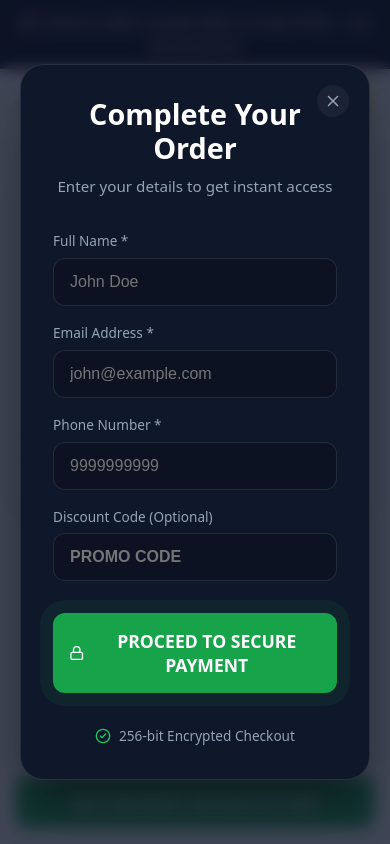
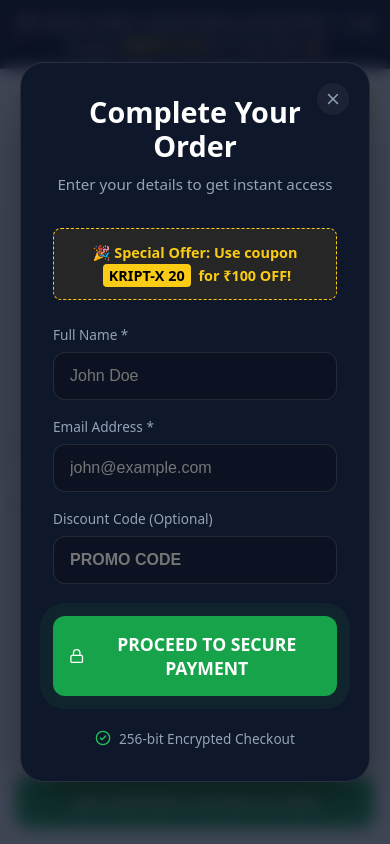
Before and after one commit to Pratham-091/kript-x, a React (Vite) app: page / in a window 390 px wide. Both pictures are taken after a click on the button "Get Access". Shown: the top 844 px of the page. Built offline with nearby package versions, Linux system fonts and the light colour scheme; no server answers; a web font is replaced by a local one.

Commit message:
Update UI: Add coupon, remove phone number, fix Hero mobile spacing

```diff
--- a/src/components/CheckoutModal.jsx
+++ b/src/components/CheckoutModal.jsx
@@ -9,7 +9,6 @@ export default function CheckoutModal({ isOpen, onClose }) {
   const [formData, setFormData] = useState({
     name: '',
     email: '',
-    phone: '',
     coupon: ''
   });
   const [isSubmitting, setIsSubmitting] = useState(false);
@@ -93,6 +92,20 @@ export default function CheckoutModal({ isOpen, onClose }) {
             <p style={{ color: 'var(--text-muted-light)', fontSize: '0.95rem' }}>Enter your details to get instant access</p>
           </div>
 
+          <div style={{
+            padding: '12px',
+            background: 'rgba(234, 179, 8, 0.1)',
+            border: '1px dashed var(--accent-yellow-400)',
+            borderRadius: '8px',
+            color: 'var(--accent-yellow-400)',
+            textAlign: 'center',
+            marginBottom: '24px',
+            fontSize: '0.9rem',
+            fontWeight: '600'
+          }}>
+            🎉 Special Offer: Use coupon <span style={{ background: 'var(--accent-yellow-400)', color: '#000', padding: '2px 6px', borderRadius: '4px', margin: '0 4px' }}>KRIPT-X 20</span> for ₹100 OFF!
+          </div>
+
           <form onSubmit={handleSubmit} style={{ display: 'flex', flexDirection: 'column', gap: '16px' }}>
             <div>
               <label style={{ display: 'block', color: 'var(--text-muted-light)', fontSize: '0.85rem', marginBottom: '6px', fontWeight: '500' }}>Full Name *</label>
@@ -138,27 +151,7 @@ export default function CheckoutModal({ isOpen, onClose }) {
               />
             </div>
 
-            <div>
-              <label style={{ display: 'block', color: 'var(--text-muted-light)', fontSize: '0.85rem', marginBottom: '6px', fontWeight: '500' }}>Phone Number *</label>
-              <input
-                required
-                type="tel"
-                name="phone"
-                placeholder="9999999999"
-                value={formData.phone}
-                onChange={handleChange}
-                style={{
-                  width: '100%',
-                  padding: '14px 16px',
-                  borderRadius: '12px',
-                  border: '1px solid rgba(255,255,255,0.1)',
-                  background: 'rgba(0,0,0,0.2)',
-                  color: 'var(--text-light)',
-                  fontSize: '1rem',
-                  outline: 'none'
-                }}
-              />
-            </div>
+
 
             <div>
               <label style={{ display: 'block', color: 'var(--text-muted-light)', fontSize: '0.85rem', marginBottom: '6px', fontWeight: '500' }}>Discount Code (Optional)</label>
--- a/src/components/Hero.jsx
+++ b/src/components/Hero.jsx
@@ -12,6 +12,7 @@ export default function Hero({ onOpenCheckout }) {
           initial={{ opacity: 0, x: -20 }}
           animate={{ opacity: 1, x: 0 }}
           transition={{ duration: 0.6 }}
+          className="hero-child-mobile"
           style={{ flex: '1 1 480px', textAlign: 'center' }}
         >
           <img
@@ -28,7 +29,7 @@ export default function Hero({ onOpenCheckout }) {
         </motion.div>
 
         {/* Right: Copy */}
-        <div style={{ flex: '1 1 500px' }}>
+        <div className="hero-child-mobile" style={{ flex: '1 1 500px' }}>
           <motion.h1
             initial={{ opacity: 0, y: 10 }}
             animate={{ opacity: 1, y: 0 }}
@@ -81,12 +82,12 @@ export default function Hero({ onOpenCheckout }) {
             initial={{ opacity: 0, y: 10 }}
             animate={{ opacity: 1, y: 0 }}
             transition={{ duration: 0.6, delay: 0.3 }}
-            style={{ marginBottom: '0px' }}
+            style={{ marginBottom: '0px', maxWidth: '400px' }}
           >
             <button
               onClick={onOpenCheckout}
               className="btn-primary"
-              style={{ width: '100%', maxWidth: '400px', cursor: 'pointer', border: 'none' }}
+              style={{ width: '100%', cursor: 'pointer', border: 'none' }}
             >
               GET INSTANT ACCESS @ ₹499
             </button>
--- a/src/index.css
+++ b/src/index.css
@@ -285,6 +285,10 @@ a {
     gap: 16px !important;
   }
 
+  .hero-child-mobile {
+    flex-basis: auto !important;
+  }
+
   .hero-text-center-mobile {
     align-items: center !important;
     text-align: center;
--- a/src/pages/LandingPage.jsx
+++ b/src/pages/LandingPage.jsx
@@ -44,7 +44,7 @@ export default function LandingPage() {
         zIndex: 51,
         position: 'relative'
       }}>
-        🚀 Unlock 2,000+ Claude Skills at Only ₹499 — No Monthly Fees
+        🚀 Unlock 2,000+ Claude Skills at Only ₹499 — Use coupon <strong style={{color: 'var(--accent-yellow-400)'}}>KRIPT-X 20</strong> for ₹100 OFF! 🎉
       </div>
 
       {/* Navbar/Header */}
```
